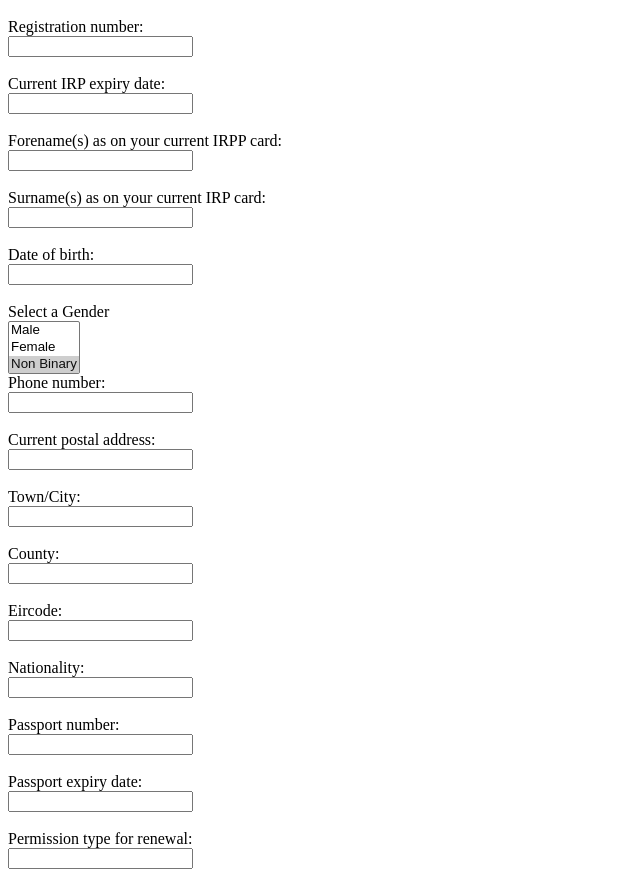
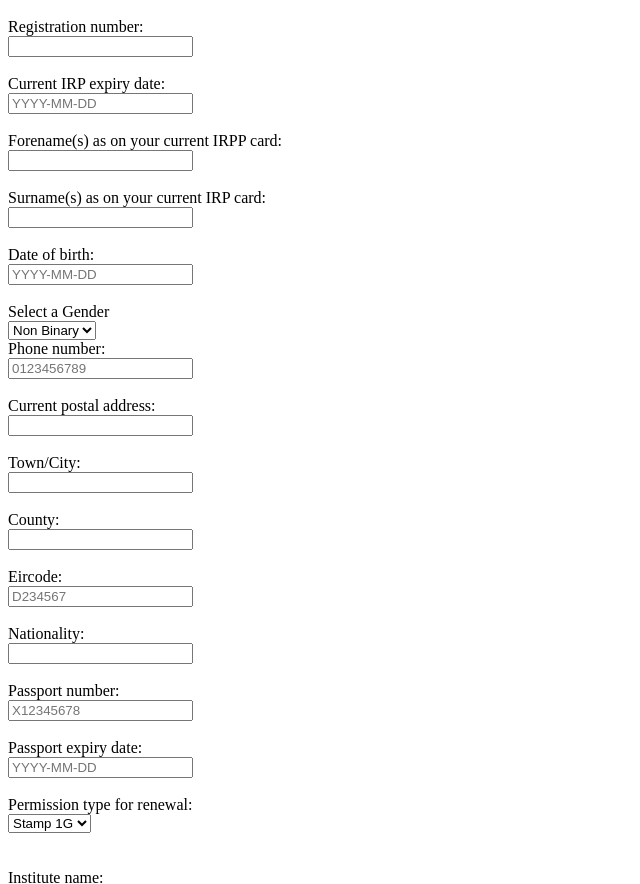
Before and after one commit to lepidu/CPD_GroupProject, a plain HTML site: page html/renewal_form.html in a window 1280 px wide. Shown: the part 48-932 px from the top of the page, without its empty margins (0-640 px from the left). Drawn offline with Linux system fonts and the light colour scheme.

Commit message:
update forms

```diff
--- a/html/renewal_form.html
+++ b/html/renewal_form.html
@@ -7,7 +7,7 @@
                 <input type="text" name="regis_num" required />
                 <br /><br />
                 <label for="irp_expiry">Current IRP expiry date:</label><br />
-                <input type="text" name="irp_expiry" required />
+                <input type="text" name="irp_expiry" placeholder="YYYY-MM-DD" required />
                 <br /><br />
                 <label for="name">Forename(s) as on your current IRPP card:</label><br />
                 <input type="text" name="name" required />
@@ -16,16 +16,16 @@
                 <input type="text" name="surname" required />
                 <br /><br />
                 <label for="date">Date of birth:</label><br />
-                <input type="text" name="date" required />
+                <input type="text" name="date" placeholder="YYYY-MM-DD" required />
                 <br /><br />
-                <label for="Gender">Select a Gender</label><br/>
-                <select name="Gender" size="3">
-                   <option value="Male" selected="selected">Male</option>
-                   <option value="Female" selected="selected">Female</option>
-                   <option value="Non Binary" selected="selected">Non Binary</option>
+                <label for="gender">Select a Gender</label><br/>
+                <select name="gender">
+                   <option value="male" selected="selected">Male</option>
+                   <option value="female" selected="selected">Female</option>
+                   <option value="non_binary" selected="selected">Non Binary</option>
                </select><br>
                 <label for="phone">Phone number:</label><br />
-                <input type="text" name="phone" required />
+                <input type="text" name="phone" placeholder="0123456789" required />
                 <br /><br />
                 <label for="address">Current postal address:</label><br />
                 <input type="text" name="address" required />
@@ -37,19 +37,23 @@
                 <input type="text" name="county" required />
                 <br /><br />
                 <label for="eircode">Eircode:</label><br />
-                <input type="text" name="eircode" required />
+                <input type="text" name="eircode" placeholder="D234567" required />
                 <br /><br />
                 <label for="nationality">Nationality:</label><br />
                 <input type="text" name="nationality" required />
                 <br /><br />
                 <label for="pass_num">Passport number:</label><br />
-                <input type="text" name="pass_num" required />
+                <input type="text" name="pass_num" placeholder="X12345678" required />
                 <br /><br />
                 <label for="pass_expiry">Passport expiry date:</label><br />
-                <input type="text" name="pass_expiry" required />
+                <input type="text" name="pass_expiry" placeholder="YYYY-MM-DD" required />
                 <br /><br />
                 <label for="visa_type">Permission type for renewal:</label><br />
-                <input type="text" name="visa_type" required />
+                <select name="visa_type">
+                    <option value="visa_2" selected="selected">Stamp 2</option>
+                    <option value="visa_2a" selected="selected">Stamp 2A</option>
+                    <option value="visa_1g" selected="selected">Stamp 1G</option>
+                </select><br>
                 <br /><br />
                 <label for="school">Institute name:</label><br />
                 <input type="text" name="school" required />
@@ -66,17 +70,18 @@
                 <input type="submit" />
             </form>
             <script>
-                const electron = require("electron");
-                const { ipcRenderer } = electron;
-                const form = document.getElementById("form_renewal");
+                const ipc = require('electron').ipcRenderer;
+                const form = document.getElementById('form_renewal');
                 const elements = {};
+
                 form.addEventListener("submit", event => {
                 event.preventDefault();
+
                 for (let i = 0; i < form.elements.length; i++) {
                 if (form.elements[i].type !== "submit")
                 elements[form.elements[i].name] = form.elements[i].value;
                 }
-                ipcRenderer.send("appointment:create", elements);
+                ipc.send("renewalUser:information", elements);
                 });
             </script>
     </body>
```
Also changed, not shown: html/form_new.html (+16 -12 lines), html/login.html (+0 -7 lines), js/main.js (line endings or trailing spaces).
